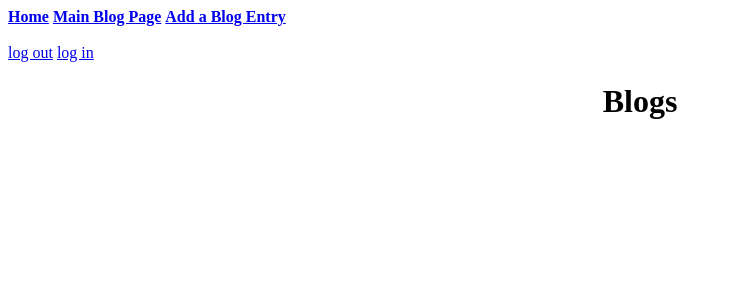
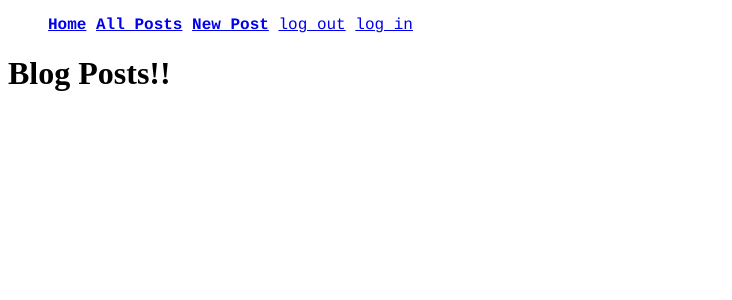
Before and after one commit to tenispro1975/blogz, a Flask app: page /blog?username=1 in a window 1280 px wide. Shown: the top 300 px of the page, without its empty margins (0-732 px from the left). Run offline with Flask 2, Linux system fonts and the light colour scheme; the visitor is signed in with stand-in values (Sample User, id 1); data that the repository does not hold is empty.

Commit message:
last page title showing, almost done

```diff
--- a/main.py
+++ b/main.py
@@ -94,8 +94,8 @@ def blog():
 
     if request.args:
         id = request.args.get("id")
-        blog = Blog.query.get(id)
-        return render_template('blog_post.html', title="Build a Blog", blog=blog)
+        #username = user.query.get(id)
+        return render_template('user.html', title="Build a Blog")
     else:
         blogs = Blog.query.all()
 
@@ -140,15 +140,12 @@ def logout():
     del session['username']
     return redirect('/blog')
 
-@app.route('/')
+@app.route('/', methods=['GET'])
 def index():
 
+    users = User.query.all()
 
-
-
-
-    blogs = Blog.query.all()
-    return render_template('index.html')
+    return render_template('index.html', title="Blogz", users=users)
 
 if __name__ == '__main__':
     app.run()
--- a/templates/base.html
+++ b/templates/base.html
@@ -1,21 +1,27 @@
 <!doctype html>
 <html>
     <head>
-        <nav>
-            <a href='/'><b>Home</b></a>
-            <a href='/blog'><b>Main Blog Page</b></a>
-            <a href='/newpost'><b>Add a Blog Entry</b></a>
-        </nav>
+        <style>
+         ul {
+            font-family: Courier;
+            margin: center;
+            font-size: 100%;
+
+        }
+        </style>
+
     </head>
-<body>
-    <br>
-    <style>
-        br {float: right}
-    </style>
-        <div>
-            <a href='/logout'>log out</a>
-            <a href='/login'>log in</a>
-        </div>
+        <body>
+            <nav>
+                <ul>
+                    <a href='/'><b>Home</b></a>
+                    <a href='/blog'><b>All Posts</b></a>
+                    <a href='/newpost'><b>New Post</b></a>
+                    <a href='/logout'>log out</a>
+                    <a href='/login'>log in</a>
+                </ul>
+            </nav>
+
 
     {% with messages = get_flashed_messages(with_categories=True) %}
         <ul>
@@ -23,7 +29,8 @@
             <li class="{{category}}">{{message}}</li>
         {% endfor %}
         </ul>
-{% endwith %}
+
+        {% endwith %}
 
 
     {% block content %}
--- a/templates/blog_post.html
+++ b/templates/blog_post.html
@@ -1,11 +1,9 @@
 {% extends "base.html" %}
-{% block content %}
-<html>
     <h1><center>Blogs</center></h1>
     <ul>
-        <h2 align="center"><b>{{blog.title}}</b></h2>
+        <h2 align="left"><b>{{blog.title}}</b></h2>
         <p align="left" ><h2>{{blog.new_blog}}<h2></p>
         <br>
-    </ul>
-</html>
+     </ul>
+{% block content %}
 {% endblock %}
--- a/templates/new_post.html
+++ b/templates/new_post.html
@@ -3,10 +3,12 @@
 <html>
     <head>
     <style>.error{color: #FF0000;}</style>
+
+
     </head>
         <body>
 {% block content %}
-            <h1><center><b>Add a Blog Entry<b></center></h1>
+            <h1><center><b>New Post<b></center></h1>
             <form action='/newpost', method="post">
                 <table>
                     <tbody>
--- /dev/null
+++ b/templates/user.html
@@ -0,0 +1,11 @@
+{% extends "base.html" %}
+{% block content %}
+    <h1>Blog Posts!!</h1>
+    <ul>
+        {% for user in users %}
+            <a href="/blog?user={{user.id}}"><h2>{{blog.title}}</h2></a>
+            <li>{{blog.new.blog}}</li>
+            <li"Written By">{{user.username}}</li>
+        {% endfor %}
+    </ul>
+{% endblock %}
```
Also changed, not shown: templates/index.html (+3 -6 lines), templates/login.html (+10 -0 lines).
